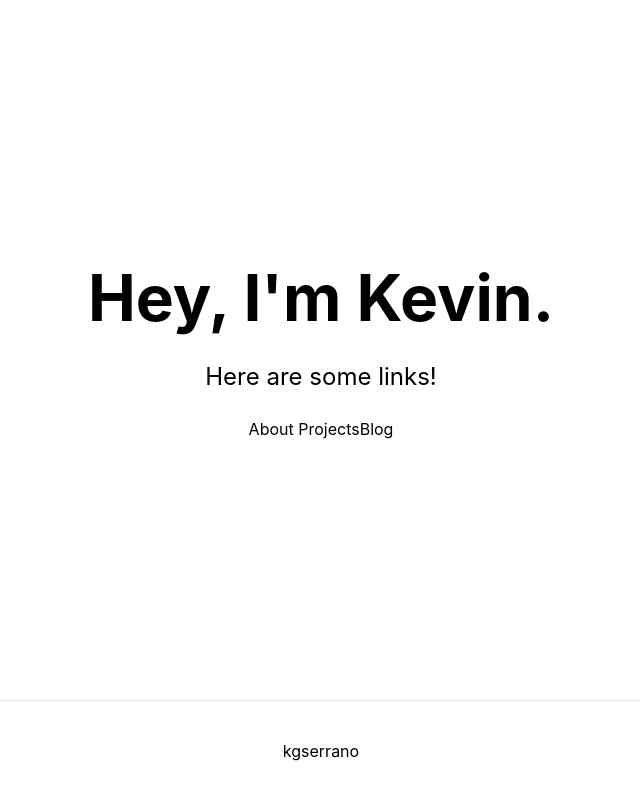
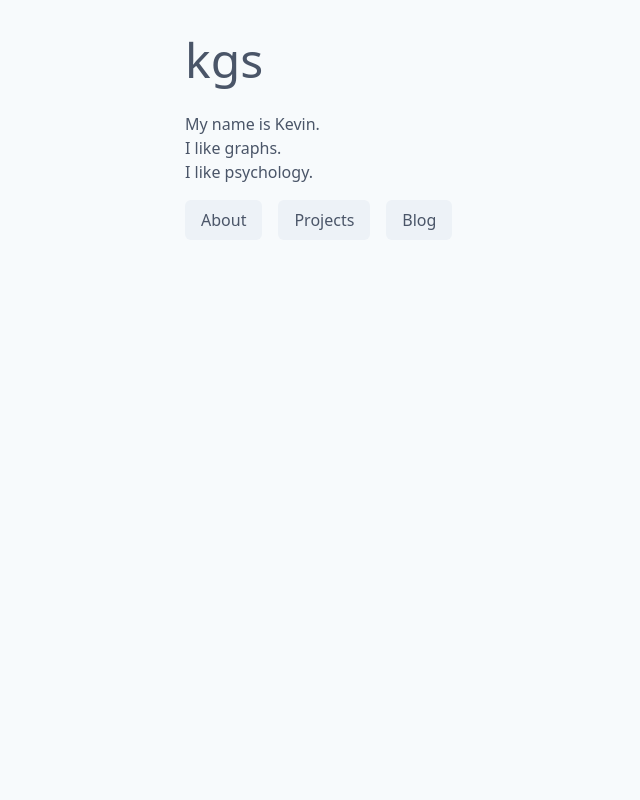
Before and after one commit to Zanibas/zanibas-website, a Next.js app: page / in a window 1280 px wide. Shown: the whole page, without its empty margins (319-959 px from the left). Built offline with nearby package versions, Linux system fonts and the light colour scheme.

Commit message:
Major overhaul. Using tailwind for CSS. Main page finished.

```diff
--- a/pages/about.js
+++ b/pages/about.js
@@ -0,0 +1,14 @@
+import Head from 'next/head'
+
+export default function About() {
+    return (
+        <div>
+            <Head>
+                <title>kgserrano</title>
+            </Head>
+            <main>
+                About
+            </main>
+        </div>
+    )
+}
--- a/pages/index.js
+++ b/pages/index.js
@@ -1,28 +1,26 @@
 import Head from 'next/head'
-import styles from '../styles/Home.module.css'
 
 export default function Home() {
   return (
-    <div className={styles.container}>
-      <Head>
-        <title>Create Next App</title>
-        <link rel="icon" href="/favicon.ico" />
-      </Head>
-
-      <main className={styles.main}>
-        <h1 className={styles.title}>
-          Hey, I'm Kevin.
-        </h1>
-
-        <p className={styles.description}>
-          Here are some links!
-        </p>
-        <div><span>About</span> <span>Projects</span><span>Blog</span></div>
-      </main>
-
-      <footer className={styles.footer}>
-          kgserrano
-      </footer>
+  <>
+    <Head>
+      <title>kgserrano</title>
+    </Head>
+    <div className='max-w-xs flex mx-auto p-6 pb-2'>
+      <h1 className='text-5xl font-thin'>kgs</h1>
     </div>
+    <div className='max-w-xs flex mx-auto px-6 py-2 whitespace-pre-line overflow-x-auto'>
+      <p>
+        {`My name is Kevin.
+        I like graphs.
+        I like psychology.`}
+      </p>
+    </div>
+    <div className='max-w-xs flex mx-auto flex-row'>
+      <div className='text-center bg-gray-200 ml-6 px-4 py-2 m-2 rounded-md'>About</div>
+      <div className='text-center bg-gray-200 px-4 py-2 m-2 rounded-md'>Projects</div>
+      <div className='text-center bg-gray-200 px-4 py-2 m-2 rounded-md'>Blog</div>
+    </div>
+  </>
   )
 }
--- /dev/null
+++ b/postcss.config.js
@@ -0,0 +1,18 @@
+module.exports = {
+    plugins: [
+      'tailwindcss',
+      'postcss-flexbugs-fixes',
+      [
+        'postcss-preset-env',
+        {
+          autoprefixer: {
+            flexbox: 'no-2009'
+          },
+          stage: 3,
+          features: {
+            'custom-properties': false
+          }
+        }
+      ]
+    ]
+  }
--- /dev/null
+++ b/stylelint.config.js
@@ -0,0 +1,19 @@
+module.exports = {
+    extends: ['stylelint-config-recommended'],
+    rules: {
+      "at-rule-no-unknown": [
+        true,
+        {
+          ignoreAtRules: [
+            "tailwind",
+            "apply",
+            "variants",
+            "responsive",
+            "screen",
+          ],
+        },
+      ],
+      "declaration-block-trailing-semicolon": null,
+      "no-descending-specificity": null,
+    },
+};
--- a/styles/Home.module.css
+++ /dev/null
@@ -1,123 +0,0 @@
-.container {
-  min-height: 100vh;
-  padding: 0 0.5rem;
-  display: flex;
-  flex-direction: column;
-  justify-content: center;
-  align-items: center;
-}
-
-.main {
-  padding: 5rem 0;
-  flex: 1;
-  display: flex;
-  flex-direction: column;
-  justify-content: center;
-  align-items: center;
-}
-
-.footer {
-  width: 100%;
-  height: 100px;
-  border-top: 1px solid #eaeaea;
-  display: flex;
-  justify-content: center;
-  align-items: center;
-}
-
-.footer img {
-  margin-left: 0.5rem;
-}
-
-.footer a {
-  display: flex;
-  justify-content: center;
-  align-items: center;
-}
-
-.title a {
-  color: #0070f3;
-  text-decoration: none;
-}
-
-.title a:hover,
-.title a:focus,
-.title a:active {
-  text-decoration: underline;
-}
-
-.title {
-  margin: 0;
-  line-height: 1.15;
-  font-size: 4rem;
-}
-
-.title,
-.description {
-  text-align: center;
-}
-
-.description {
-  line-height: 1.5;
-  font-size: 1.5rem;
-}
-
-.code {
-  background: #fafafa;
-  border-radius: 5px;
-  padding: 0.75rem;
-  font-size: 1.1rem;
-  font-family: Menlo, Monaco, Lucida Console, Liberation Mono, DejaVu Sans Mono,
-    Bitstream Vera Sans Mono, Courier New, monospace;
-}
-
-.grid {
-  display: flex;
-  align-items: center;
-  justify-content: center;
-  flex-wrap: wrap;
-
-  max-width: 800px;
-  margin-top: 3rem;
-}
-
-.card {
-  margin: 1rem;
-  flex-basis: 45%;
-  padding: 1.5rem;
-  text-align: left;
-  color: inherit;
-  text-decoration: none;
-  border: 1px solid #eaeaea;
-  border-radius: 10px;
-  transition: color 0.15s ease, border-color 0.15s ease;
-}
-
-.card:hover,
-.card:focus,
-.card:active {
-  color: #0070f3;
-  border-color: #0070f3;
-}
-
-.card h3 {
-  margin: 0 0 1rem 0;
-  font-size: 1.5rem;
-}
-
-.card p {
-  margin: 0;
-  font-size: 1.25rem;
-  line-height: 1.5;
-}
-
-.logo {
-  height: 1em;
-}
-
-@media (max-width: 600px) {
-  .grid {
-    width: 100%;
-    flex-direction: column;
-  }
-}
--- a/styles/globals.css
+++ b/styles/globals.css
@@ -1,16 +1,8 @@
-html,
+@tailwind base;
+
 body {
-  padding: 0;
-  margin: 0;
-  font-family: -apple-system, BlinkMacSystemFont, Segoe UI, Roboto, Oxygen,
-    Ubuntu, Cantarell, Fira Sans, Droid Sans, Helvetica Neue, sans-serif;
+    @apply bg-gray-100 text-gray-700;
 }
 
-a {
-  color: inherit;
-  text-decoration: none;
-}
-
-* {
-  box-sizing: border-box;
-}
+@tailwind components;
+@tailwind utilities;
--- /dev/null
+++ b/tailwind.config.js
@@ -0,0 +1,12 @@
+module.exports = {
+  purge: [
+    // Use *.tsx if using TypeScript
+    './pages/**/*.js',
+    './components/**/*.js'
+  ],
+  theme: {
+    extend: {},
+  },
+  variants: {},
+  plugins: [],
+}
```
Also changed, not shown: package.json (+7 -1 lines), 2 other files (tests, documents, lock files or other folders).
